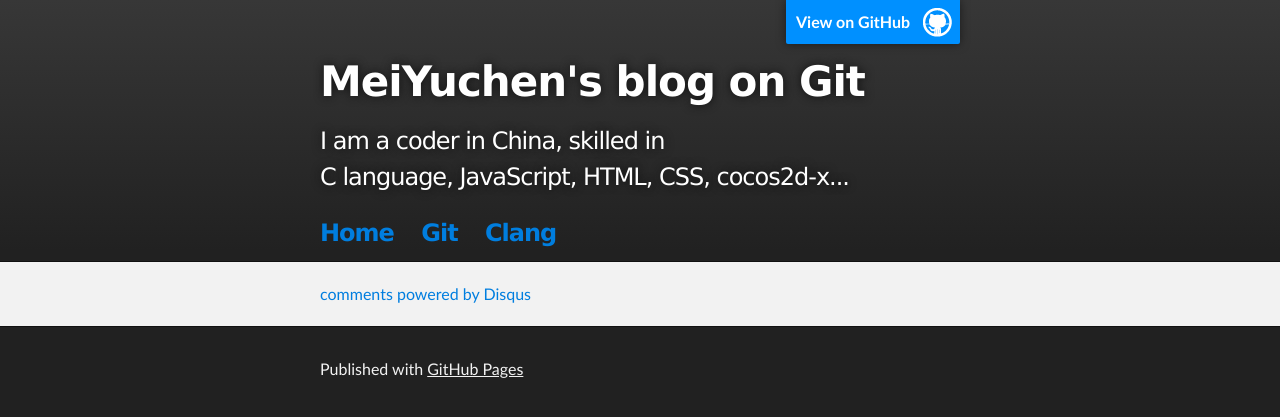
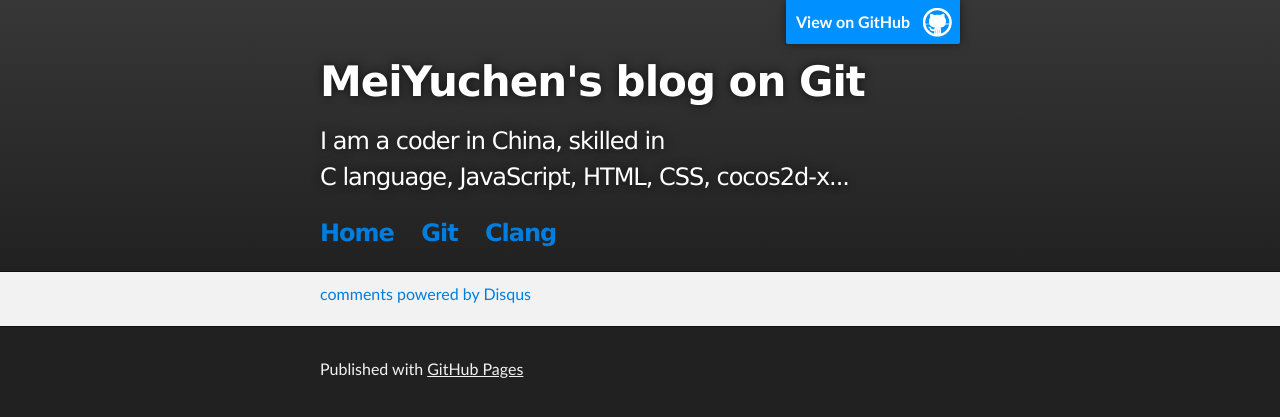
Before and after one commit to mycmessia/mycmessia.github.io, a Jekyll site: the page built from category.html, in a window 1280 px wide. Shown: the top 417 px of the page. Built offline with Jekyll 4.4.1, drawn with Linux system fonts in a browser that asks for light colours; comment, search, counter and statistics services are not loaded.

Commit message:
change main.css

```diff
--- a/css/main.css
+++ b/css/main.css
@@ -295,7 +295,7 @@
 }
 
 #header_wrap .inner {
-  padding: 50px 10px 0 10px;
+  padding: 50px 10px 10px 10px;
 }
 
 #project_title {
@@ -360,7 +360,7 @@
 }
 
 #main_content {
-  padding-top: 20px;
+  padding-top: 10px;
 }
 
 #footer_wrap {
```
